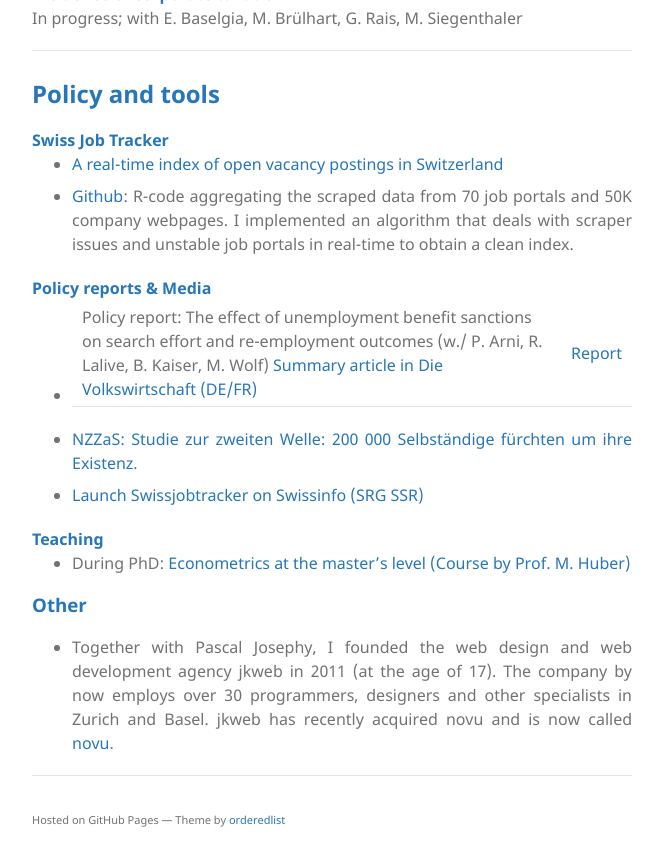
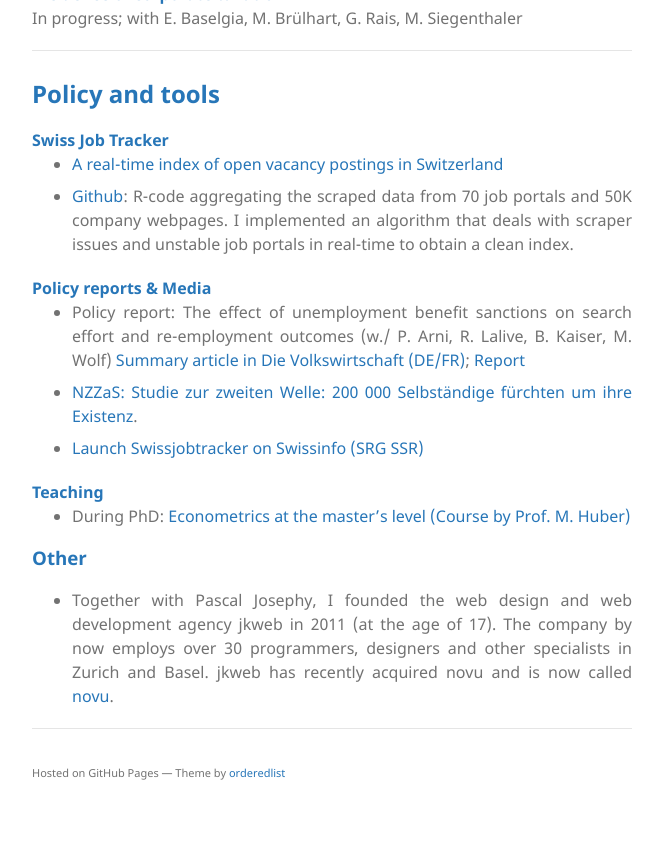
Before and after one commit to jklaeui/jklaeui.github.io, a Jekyll site: the page built from index.md, in a window 1280 px wide and 900 px high, scrolled down 1043 px. Shown: the top 866 px of the window, without its empty margins (488-1151 px from the left). Built offline with Jekyll 4.4.1, drawn with Linux system fonts in a browser that asks for light colours; nearby versions of some CDN libraries; our own code applies the rules of GitHub Pages for plain Markdown files; the repository's description, which GitHub fills in, is left out.

Commit message:
text typos2

```diff
--- a/index.md
+++ b/index.md
@@ -58,7 +58,7 @@ In progress; with E. Baselgia, M. Brülhart, G. Rais, M. Siegenthaler
 #### Policy reports & Media
 
 
-- Policy report: The effect of unemployment benefit sanctions on search effort and re-employment outcomes (w./ P. Arni,  R. Lalive, B. Kaiser, M. Wolf) [Summary article in Die Volkswirtschaft (DE/FR)](https://dievolkswirtschaft.ch/de/2025/06/was-bewirken-sanktionen-in-der-arbeitslosenversicherung/) | [Report](https://www.seco.admin.ch/seco/en/home/Publikationen_Dienstleistungen/Publikationen_und_Formulare/Arbeit/Arbeitsmarkt/Informationen_Arbeitsmarktforschung/wirkung_unterschiedlicher_sanktionen_arbeitslosenversicherung.html)
+- Policy report: The effect of unemployment benefit sanctions on search effort and re-employment outcomes (w./ P. Arni,  R. Lalive, B. Kaiser, M. Wolf) [Summary article in Die Volkswirtschaft (DE/FR)](https://dievolkswirtschaft.ch/de/2025/06/was-bewirken-sanktionen-in-der-arbeitslosenversicherung/); [Report](https://www.seco.admin.ch/seco/en/home/Publikationen_Dienstleistungen/Publikationen_und_Formulare/Arbeit/Arbeitsmarkt/Informationen_Arbeitsmarktforschung/wirkung_unterschiedlicher_sanktionen_arbeitslosenversicherung.html)
 - [NZZaS: Studie zur zweiten Welle: 200 000 Selbständige fürchten um ihre Existenz](https://nzzas.nzz.ch/wirtschaft/zweite-welle-viele-selbstaendige-fuerchten-um-ihre-existenz-ld.1589295).
 - [Launch Swissjobtracker on Swissinfo (SRG SSR)](https://www.swissinfo.ch/fre/toute-l-actu-en-bref/repli-du-nombre-d-offres-d-emplois-en-d%C3%A9cembre--%C3%A9tude-/48136458)
 
```
